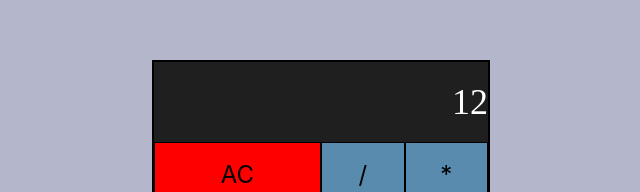
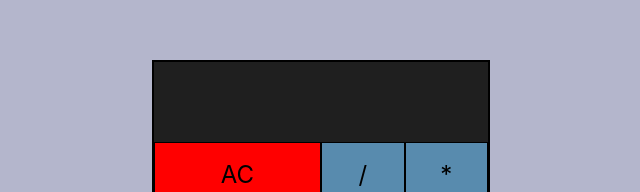
Before and after one commit to petercrackthecode/FCC_JavaScriptCalculator, a React (Create React App) app: page / in a window 1280 px wide. Shown: the part 138-330 px from the top of the page, without its empty margins (319-959 px from the left). Built offline with nearby package versions, Linux system fonts and the light colour scheme.

Commit message:
Something happening

```diff
--- a/src/App.js
+++ b/src/App.js
@@ -1,57 +1,59 @@
-import React from 'react';
+import React from "react";
 // import {Calculator} from './components/Calculator.js';
-import {Display} from './components/Display.js';
-import {KeyPad} from './components/KeyPad.js';
-import './styles/App.css';
+import { Display } from "./components/Display.js";
+import { KeyPad } from "./components/KeyPad.js";
+import "./styles/App.css";
 
 class App extends React.Component {
   constructor(props) {
     super(props);
-    this.state= {
-      m_result: 12,
+    this.state = {
+      m_result: 0,
       // m_formula has a setup order as [firstNum, operator, secondNum]
       m_formula: [],
-      m_isDivisionByZero: false,
+      m_isDivisionByZero: false
     };
   }
 
+  emptyFormula = () => {
+    this.setState({ m_formula: [] });
+  };
 
-  emptyFormula= () => {
-    this.setState({m_formula: []});
-  }
-
-  clearAll= () => {
+  clearAll = () => {
     this.emptyFormula();
-    this.setState({m_result: 0});
-  }
+    this.setState({ m_result: 0 });
+  };
 
   // you must check for division by zero here
-  calculateResult= (firstNum, operator, secondNum) => {
-    let result= this.state.m_result;
+  calculateResult = (firstNum, operator, secondNum) => {
+    let result = this.state.m_result;
 
     switch (operator) {
-      case '+': result= firstNum + secondNum;
-      break;
-      case '-': result= firstNum - secondNum;
-      break;
-      case '*': result= firstNum * secondNum;
-      break;
-      case '/':
-        if (!secondNum) this.setState({m_isDivisionByZero: true});
-        else result= firstNum / secondNum;
-      break;
+      case "+":
+        result = firstNum + secondNum;
+        break;
+      case "-":
+        result = firstNum - secondNum;
+        break;
+      case "*":
+        result = firstNum * secondNum;
+        break;
+      case "/":
+        if (!secondNum) this.setState({ m_isDivisionByZero: true });
+        else result = firstNum / secondNum;
+        break;
       default:
-      break;
+        break;
     }
 
     return result;
   };
 
-  onChange= (key) => {
-    console.log("onChange activates on " + key);
-    this.setState({m_result: key});
-    console.log("state.m_result= " + this.state.m_result);
-  }
+  // onChange= (key) => {
+  //   console.log("onChange activates on " + key);
+  //   this.setState({m_result: key});
+  //   console.log("state.m_result= " + this.state.m_result);
+  // }
 
   onChange= (key) => {
     const formulaLength= this.state.m_formulaLength;
@@ -118,9 +120,9 @@ class App extends React.Component {
   render() {
     return (
       <div id="app">
-        <div id='calculator'>
-          <Display m_result={this.state.m_result}/>
-          <KeyPad onChange={this.onChange}/>
+        <div id="calculator">
+          <Display {...this.state} />
+          <KeyPad onChange={this.onChange} />
         </div>
       </div>
     );
--- a/src/components/Display.js
+++ b/src/components/Display.js
@@ -1,9 +1,10 @@
 import React from 'react';
 
 export function Display(props) {
+    const formulaLength= props.m_formula.length;
     return (
         <div id='display'>
-            {props.m_result}
+            {props.m_formula[formulaLength - 1]}
         </div>
     );
 }
```
